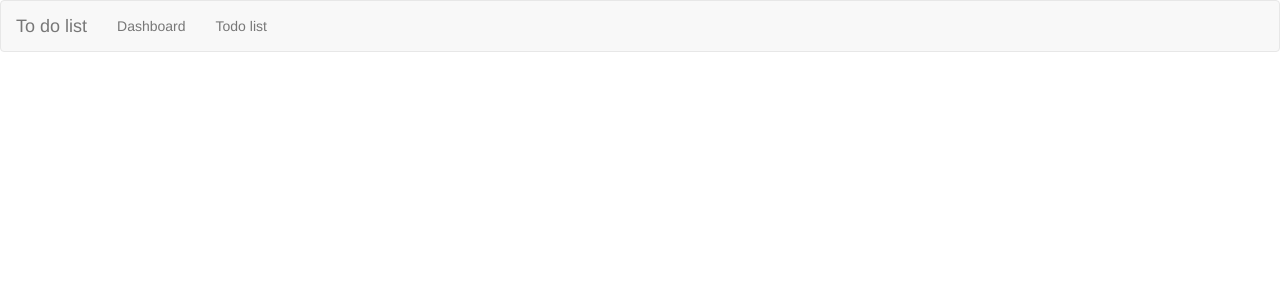
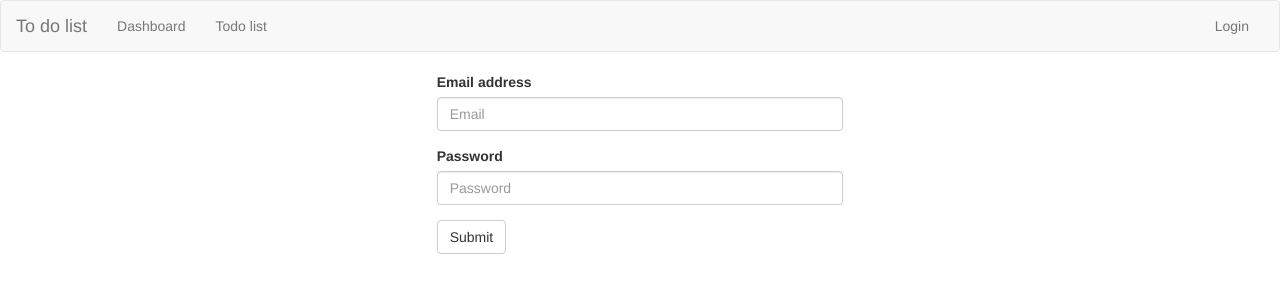
Before and after one commit to solcanmihai/todo, an Angular app: page /login in a window 1280 px wide. Before the commit this address led to /. Shown: the top 300 px of the page. Built offline with nearby package versions, Linux system fonts and the light colour scheme.

Commit message:
added login page, and handled 404 error

```diff
--- a/src/app/app.component.html
+++ b/src/app/app.component.html
@@ -4,9 +4,12 @@
             <a routerLink="/" class="navbar-brand">To do list</a>
         </div>
         <div class="collapse navbar-collapse">
-            <ul class="nav navbar-nav">
+            <ul class="nav navbar-nav navbar-left">
                 <li><a routerLink="/">Dashboard</a></li>
                 <li><a routerLink="/todo">Todo list</a></li>
+            </ul>
+            <ul class="nav navbar-nav navbar-right">
+                <li><a routerLink="/login">Login</a></li>
             </ul>
         </div>
     </div>
--- a/src/app/app.module.ts
+++ b/src/app/app.module.ts
@@ -15,6 +15,8 @@ import { NotificationComponent } from './notification/notification.component';
 import { appRoutes } from './app.routes';
 
 import { TodoService } from './todo-list/todo.service';
+import { LoginFormComponent } from './login-form/login-form.component';
+import { PageNotFoundComponent } from './page-not-found/page-not-found.component';
 
 @NgModule({
   declarations: [
@@ -25,7 +27,9 @@ import { TodoService } from './todo-list/todo.service';
       ListItemComponent,
       ItemDetailsComponent,
       AddItemComponent,
-      NotificationComponent
+      NotificationComponent,
+      LoginFormComponent,
+      PageNotFoundComponent
   ],
   imports: [
     BrowserModule,
--- /dev/null
+++ b/src/app/login-form/login-form.component.html
@@ -0,0 +1,15 @@
+<div class="row">
+  <div class="col-md-4 col-md-offset-4">
+    <form>
+      <div class="form-group">
+        <label for="exampleInputEmail1">Email address</label>
+        <input type="email" class="form-control" id="exampleInputEmail1" placeholder="Email">
+      </div>
+      <div class="form-group">
+        <label for="exampleInputPassword1">Password</label>
+        <input type="password" class="form-control" id="exampleInputPassword1" placeholder="Password">
+      </div>
+      <button class="btn btn-default">Submit</button>
+    </form>
+  </div>
+</div>
--- /dev/null
+++ b/src/app/login-form/login-form.component.ts
@@ -0,0 +1,15 @@
+import { Component, OnInit } from '@angular/core';
+
+@Component({
+  selector: 'app-login-form',
+  templateUrl: './login-form.component.html',
+  styleUrls: ['./login-form.component.css']
+})
+export class LoginFormComponent implements OnInit {
+
+  constructor() { }
+
+  ngOnInit() {
+  }
+
+}
--- /dev/null
+++ b/src/app/page-not-found/page-not-found.component.css
@@ -0,0 +1,7 @@
+h1, h2, p{
+    text-align: center;
+}
+
+a{
+    font-size: 1.5em;
+}
--- /dev/null
+++ b/src/app/page-not-found/page-not-found.component.html
@@ -0,0 +1,12 @@
+<div class="jumbotron col-md-8 col-md-offset-2">
+  <h1>404 ERROR</h1>
+  <h2>Go drunk, you're home</h2>
+  <hr>
+  <p>The page you are looking for was not found</p>
+  <div class="row">
+    <div class="col-md-6 col-md-offset-3">
+      <a routerLink="/" class="btn btn-block btn-primary">Go home</a>
+    </div>
+  </div>
+
+</div>
--- /dev/null
+++ b/src/app/page-not-found/page-not-found.component.ts
@@ -0,0 +1,15 @@
+import { Component, OnInit } from '@angular/core';
+
+@Component({
+  selector: 'app-page-not-found',
+  templateUrl: './page-not-found.component.html',
+  styleUrls: ['./page-not-found.component.css']
+})
+export class PageNotFoundComponent implements OnInit {
+
+  constructor() { }
+
+  ngOnInit() {
+  }
+
+}
```
Also changed, not shown: src/app/app.routes.ts (+10 -0 lines), src/app/login-form/login-form.component.css (added).
